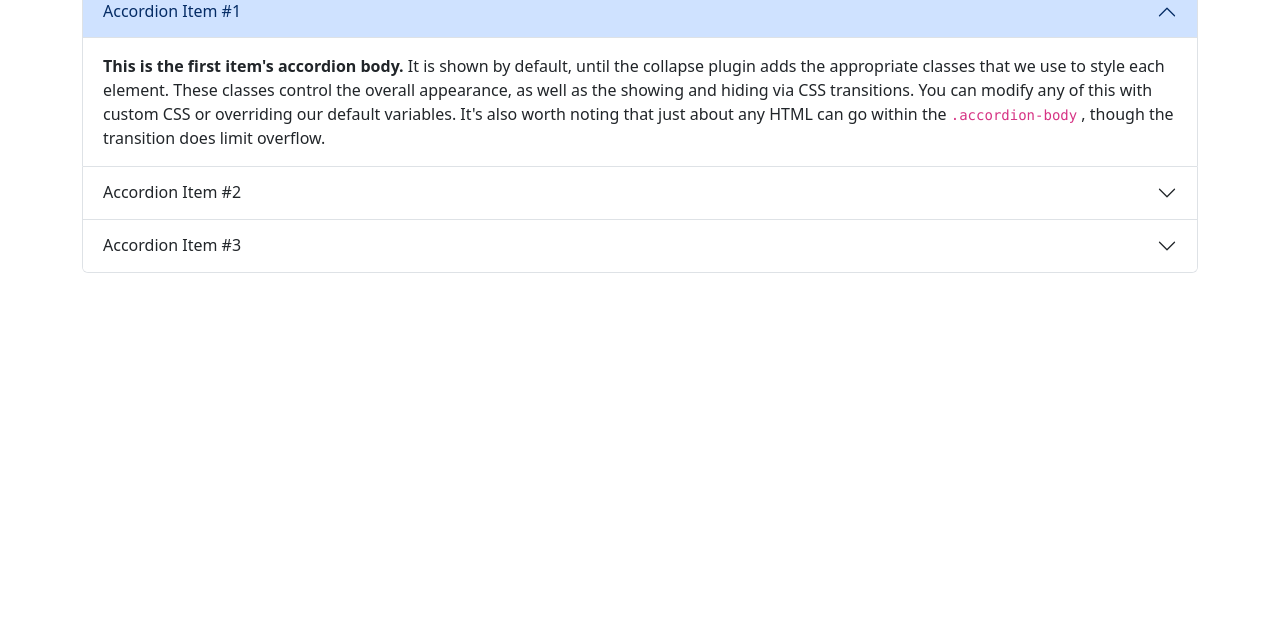
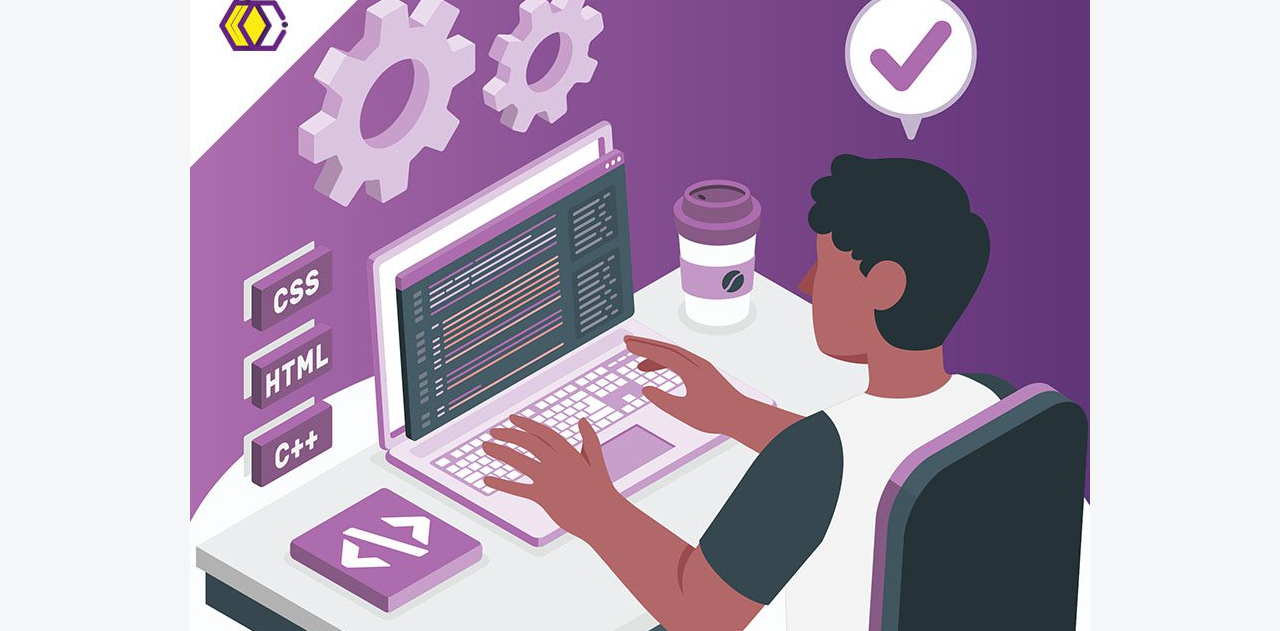
Before and after one commit to rocio2504/My-portfolio, a plain HTML site: page index.html in a window 1280 px wide. Shown: the part 672-1303 px from the top of the page. Before the commit the page ends 945 px from the top, so only its background shows below. Drawn offline with nearby package versions, Linux system fonts and the light colour scheme; a web font is replaced by a local one.

Commit message:
update section hero3

```diff
--- a/index.html
+++ b/index.html
@@ -100,6 +100,9 @@
       </div>
 
       <!--hero inferior-->
+      <div class="hero-inferior">
+        <img src="images/developer.jpg" alt="developer" />
+      </div>
     </section>
 
     <div class="container">
```
Also changed, not shown: images/developer.jpg (added).
